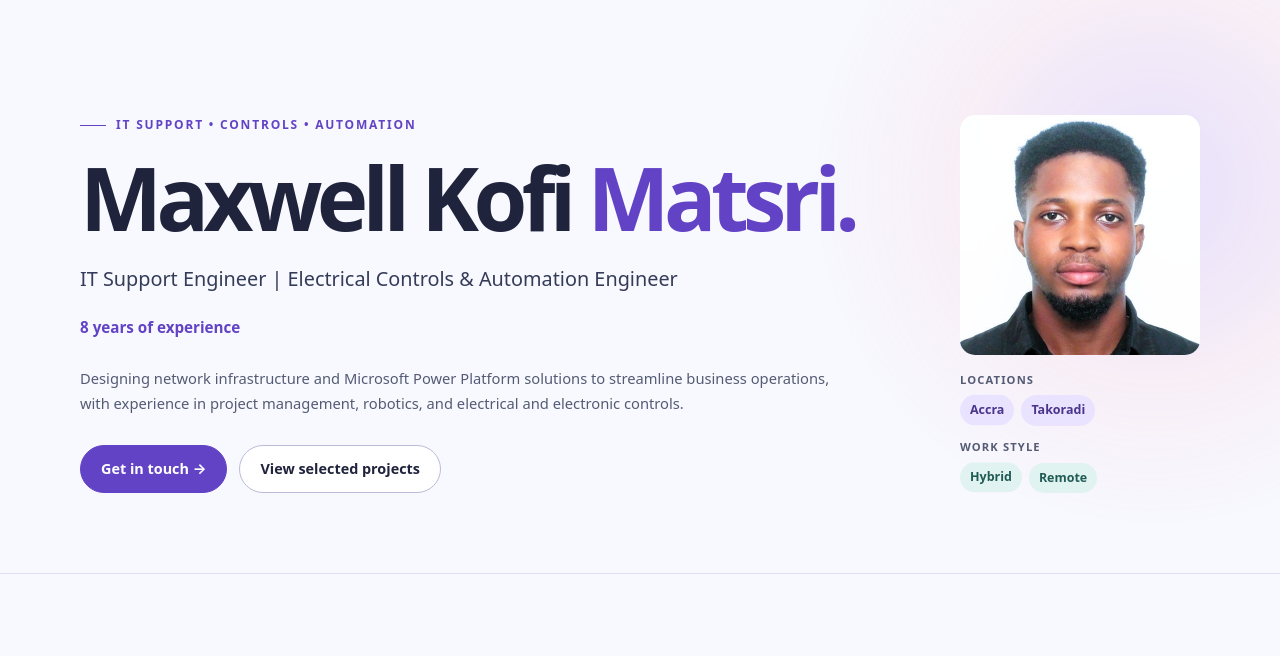
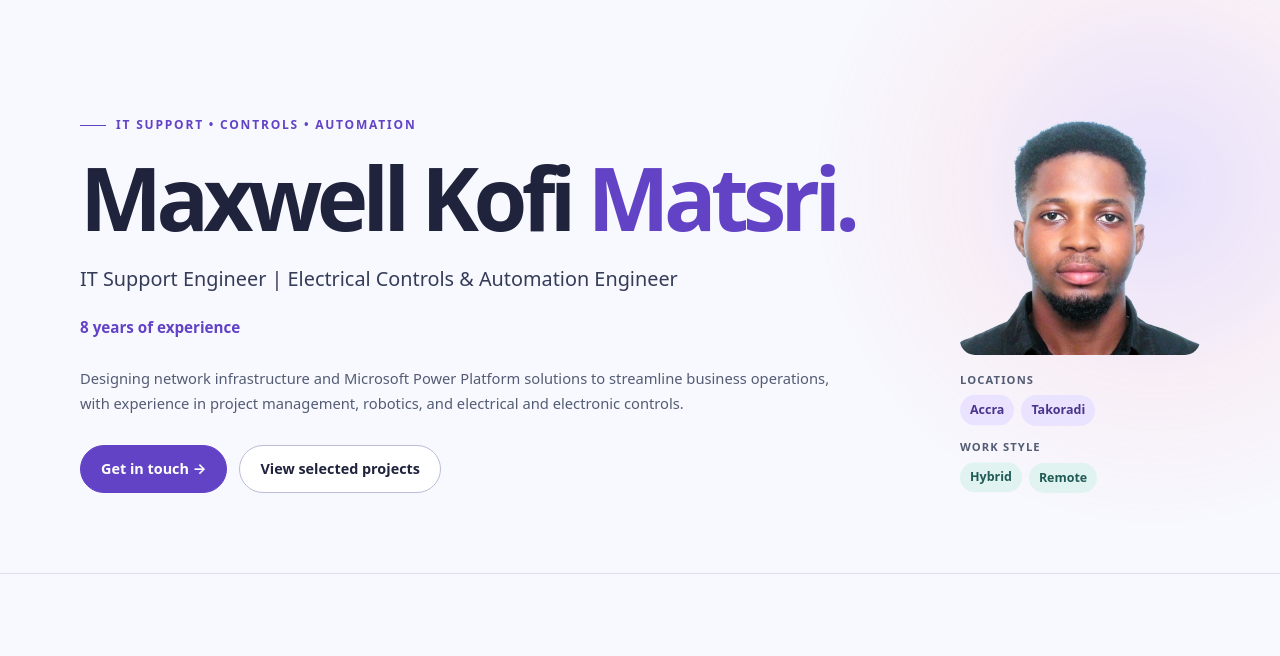
Before and after one commit to MaxwellMatsri/MaxwellMatsri.github.io, a plain HTML site: page index.html in a window 1280 px wide. Shown: the part 76-732 px from the top of the page. Drawn offline with Linux system fonts and the light colour scheme.

Commit message:
Blend portrait into portfolio background
Co-authored-by: Copilot App <223556219+Copilot@users.noreply.github.com>

```diff
--- a/index.html
+++ b/index.html
@@ -181,7 +181,7 @@
           </div>
         </div>
         <div class="portrait-card">
-          <img src="assets/maxwell-matsri.jpg" alt="Portrait of Maxwell Kofi Matsri" width="480" height="600">
+          <img src="assets/maxwell-matsri-transparent.png" alt="Portrait of Maxwell Kofi Matsri" width="480" height="600">
           <div class="location">
             <p class="location-label" id="location-heading">Locations</p>
             <ul class="location-list" aria-labelledby="location-heading"><li>Accra</li><li>Takoradi</li></ul>
```
Also changed, not shown: assets/maxwell-matsri-transparent.png (added), 1 other file.
